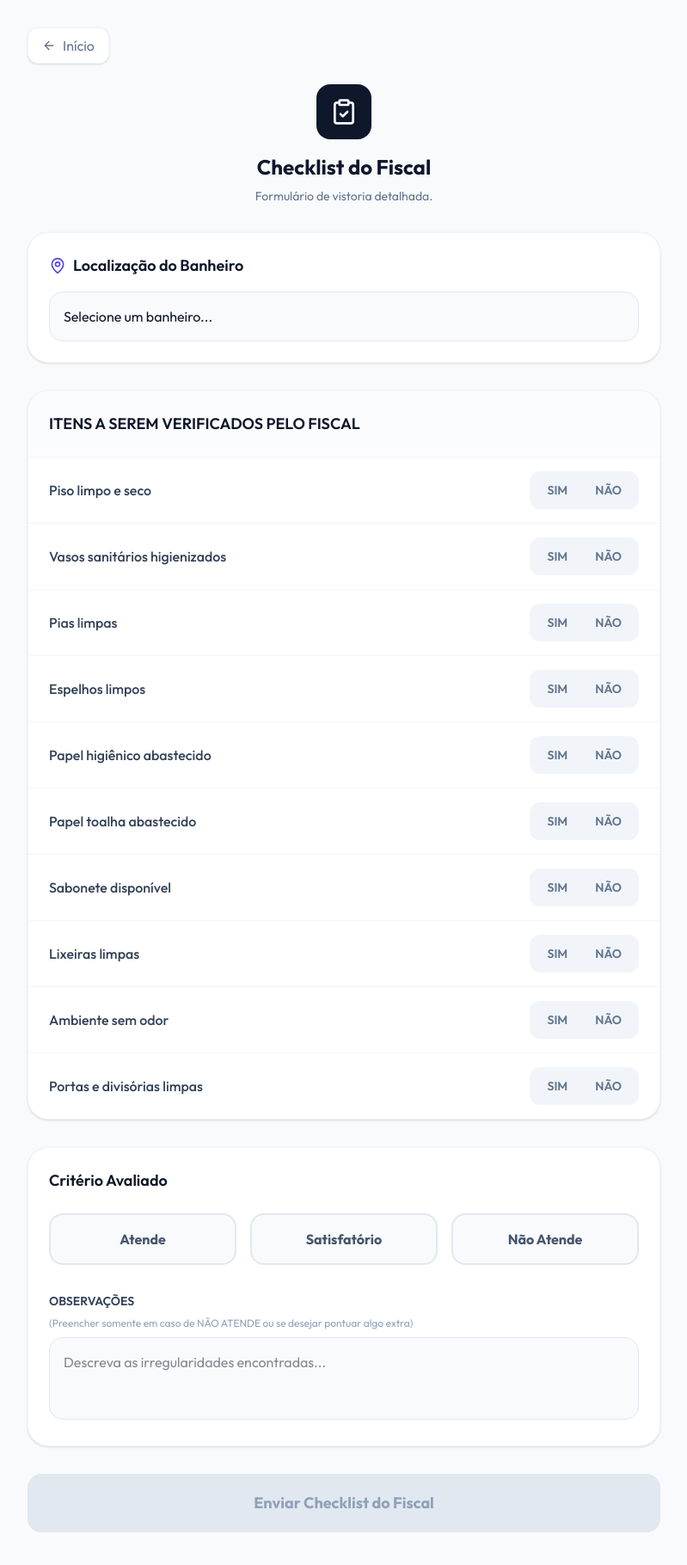
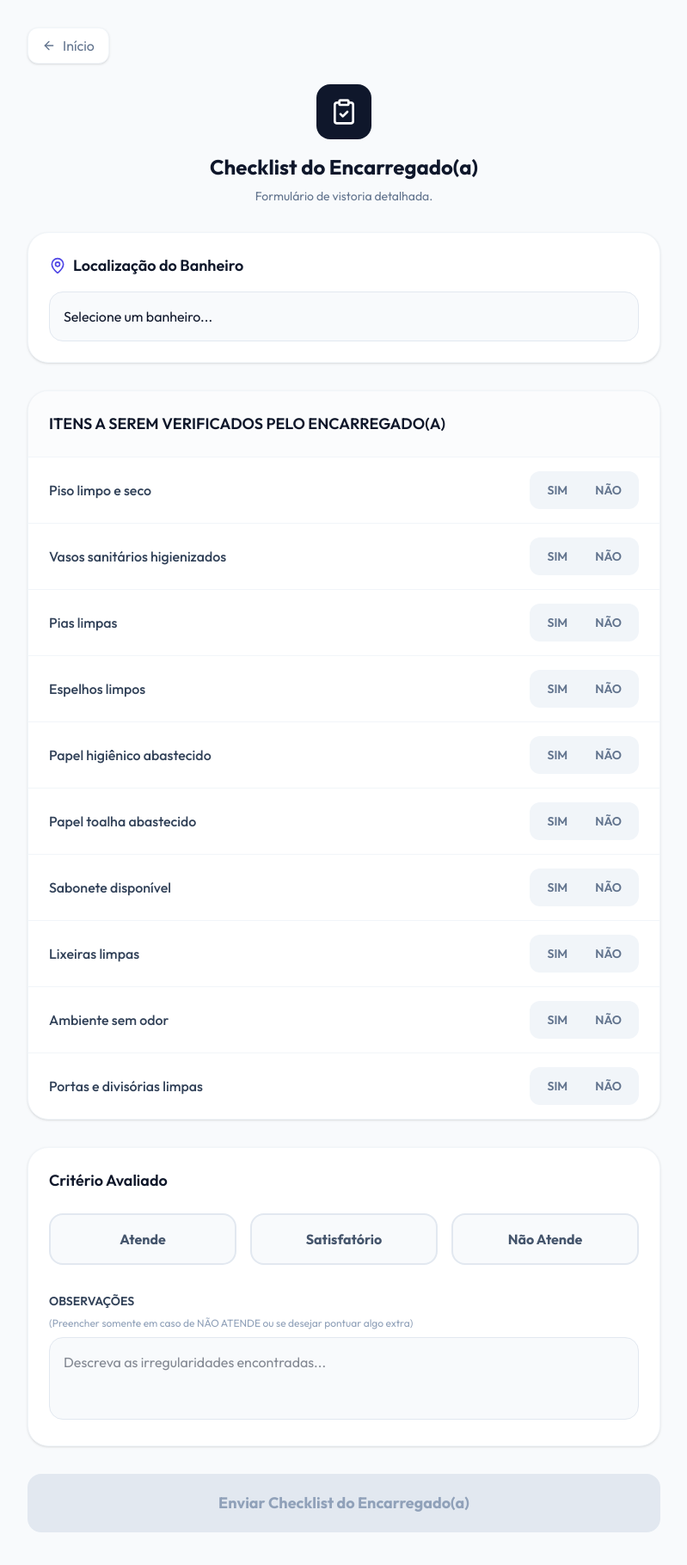
Before and after one commit to amsweb77-lab/dsg_fdsc, a Next.js app: page /fiscal in a window 1280 px wide. Shown: the top 1820 px of the page at 86% size, without its empty margins (240-1039 px from the left). Built offline with nearby package versions, Linux system fonts and the light colour scheme.

Commit message:
style: rename Fiscal to Encarregado(a) in UI

```diff
--- a/src/app/admin/page.tsx
+++ b/src/app/admin/page.tsx
@@ -91,7 +91,7 @@ export default async function AdminDashboard() {
               <Activity className="w-8 h-8" />
             </div>
             <div>
-              <p className="text-sm font-semibold text-slate-500">Checklists Fiscais</p>
+              <p className="text-sm font-semibold text-slate-500">Checklists Encarregados(as)</p>
               <h2 className="text-3xl font-bold text-blue-500">{totalChecklists}</h2>
             </div>
           </div>
@@ -159,7 +159,7 @@ export default async function AdminDashboard() {
         {/* Checklists Fiscais Table */}
         <div className="bg-white dark:bg-slate-800 rounded-3xl border border-slate-100 dark:border-slate-700 shadow-sm overflow-hidden">
           <div className="p-6 border-b border-slate-100 dark:border-slate-700 flex justify-between items-center bg-slate-50/50 dark:bg-slate-800/50">
-            <h3 className="text-lg font-bold">Checklists Fiscais (Recentes)</h3>
+            <h3 className="text-lg font-bold">Checklists Encarregados(as) (Recentes)</h3>
           </div>
           <div className="overflow-x-auto">
             <table className="w-full text-left border-collapse">
--- a/src/app/admin/usuarios/page.tsx
+++ b/src/app/admin/usuarios/page.tsx
@@ -51,7 +51,7 @@ export default async function UsuariosPage() {
               <div>
                 <label className="text-sm font-semibold text-slate-600 dark:text-slate-300">Nível de Acesso</label>
                 <select name="role" className="w-full mt-1 p-3 bg-slate-50 dark:bg-slate-900 border border-slate-200 dark:border-slate-700 rounded-xl outline-none focus:ring-2 focus:ring-brand-primary appearance-none">
-                  <option value="FISCAL">Fiscal</option>
+                  <option value="FISCAL">Encarregado(a)</option>
                   <option value="ADMIN">Administrador (Chefe)</option>
                 </select>
               </div>
--- a/src/app/fiscal/ChecklistForm.tsx
+++ b/src/app/fiscal/ChecklistForm.tsx
@@ -126,7 +126,7 @@ export default function ChecklistForm() {
         </div>
         <h2 className="text-3xl font-bold text-slate-800 dark:text-white mb-4">Checklist Salvo!</h2>
         <p className="text-slate-500 dark:text-slate-400 mb-8">
-          A vistoria do fiscal foi registrada no sistema com sucesso.
+          A vistoria do encarregado(a) foi registrada no sistema com sucesso.
         </p>
         <Link href="/" className="inline-block bg-brand-primary text-white py-4 px-8 rounded-2xl font-semibold active:scale-95 transition-all">
           Voltar ao Início
@@ -148,7 +148,7 @@ export default function ChecklistForm() {
         <div className="w-16 h-16 bg-slate-900 dark:bg-white text-white dark:text-slate-900 rounded-2xl flex items-center justify-center mb-4">
           <ClipboardCheck className="w-8 h-8" />
         </div>
-        <h1 className="text-2xl font-bold text-slate-900 dark:text-white mb-2">Checklist do Fiscal</h1>
+        <h1 className="text-2xl font-bold text-slate-900 dark:text-white mb-2">Checklist do Encarregado(a)</h1>
         <p className="text-sm text-slate-500">Formulário de vistoria detalhada.</p>
       </div>
 
@@ -176,7 +176,7 @@ export default function ChecklistForm() {
         {/* Itens a serem verificados */}
         <section className="bg-white dark:bg-slate-800 rounded-3xl shadow-sm border border-slate-100 dark:border-slate-700 overflow-hidden">
           <div className="p-6 border-b border-slate-100 dark:border-slate-700 bg-slate-50/50 dark:bg-slate-800/50">
-            <h3 className="font-semibold text-lg">ITENS A SEREM VERIFICADOS PELO FISCAL</h3>
+            <h3 className="font-semibold text-lg">ITENS A SEREM VERIFICADOS PELO ENCARREGADO(A)</h3>
           </div>
 
           <div className="divide-y divide-slate-100 dark:divide-slate-700">
@@ -270,7 +270,7 @@ export default function ChecklistForm() {
           {isSubmitting ? (
             <div className="w-6 h-6 border-4 border-slate-500/30 border-t-slate-500 rounded-full animate-spin"></div>
           ) : (
-            'Enviar Checklist do Fiscal'
+            'Enviar Checklist do Encarregado(a)'
           )}
         </button>
       </form>
--- a/src/app/fiscal/page.tsx
+++ b/src/app/fiscal/page.tsx
@@ -2,7 +2,7 @@ import { Suspense } from 'react';
 import ChecklistForm from './ChecklistForm';
 
 export const metadata = {
-  title: 'Checklist do Fiscal | DSG',
+  title: 'Checklist do Encarregado(a) | DSG',
 };
 
 export default function FiscalPage() {
--- a/src/app/page.tsx
+++ b/src/app/page.tsx
@@ -41,7 +41,7 @@ export default async function Home() {
                   className="flex items-center justify-center gap-2 w-full bg-brand-secondary/10 text-brand-secondary py-4 px-6 rounded-2xl font-medium hover:bg-brand-secondary/20 transition-all active:scale-95"
                 >
                   <ClipboardCheck className="w-5 h-5" />
-                  Checklist do Fiscal
+                  Checklist do Encarregado(a)
                 </Link>
               )}
             </>
```
